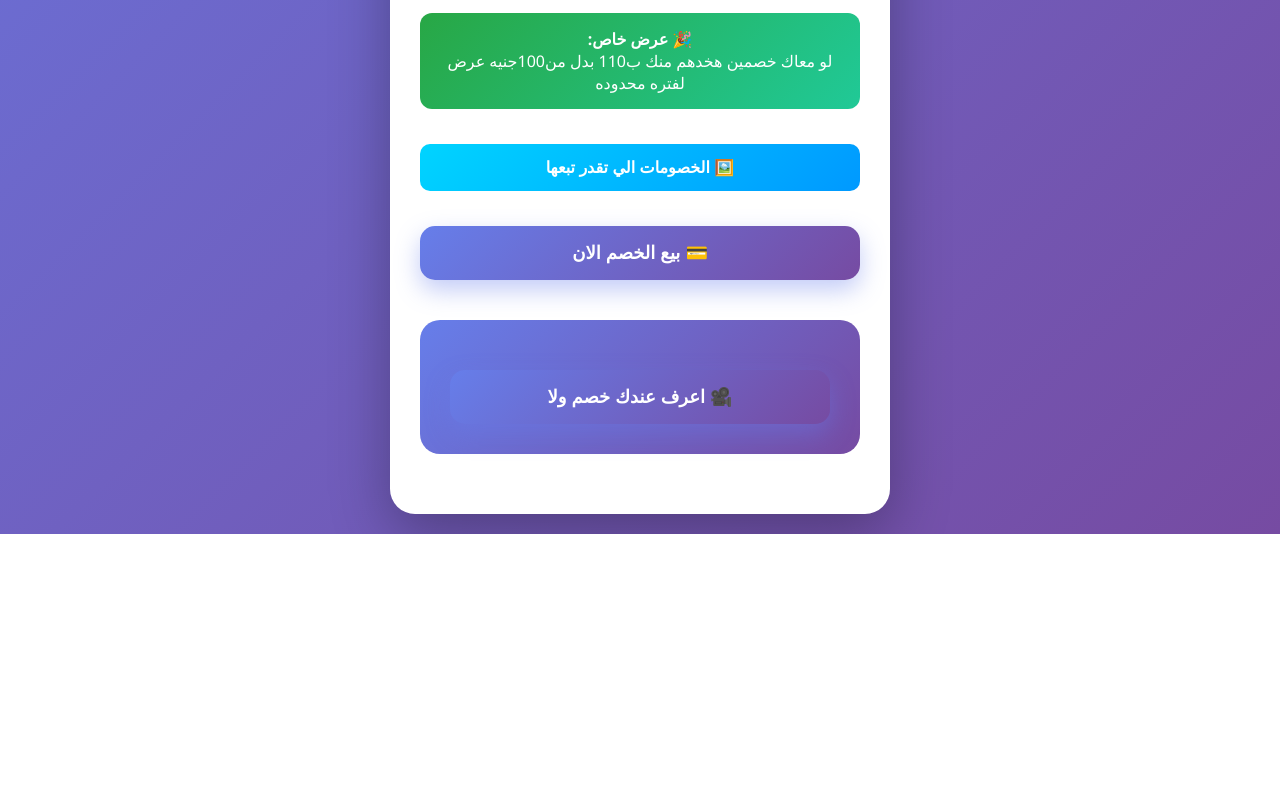
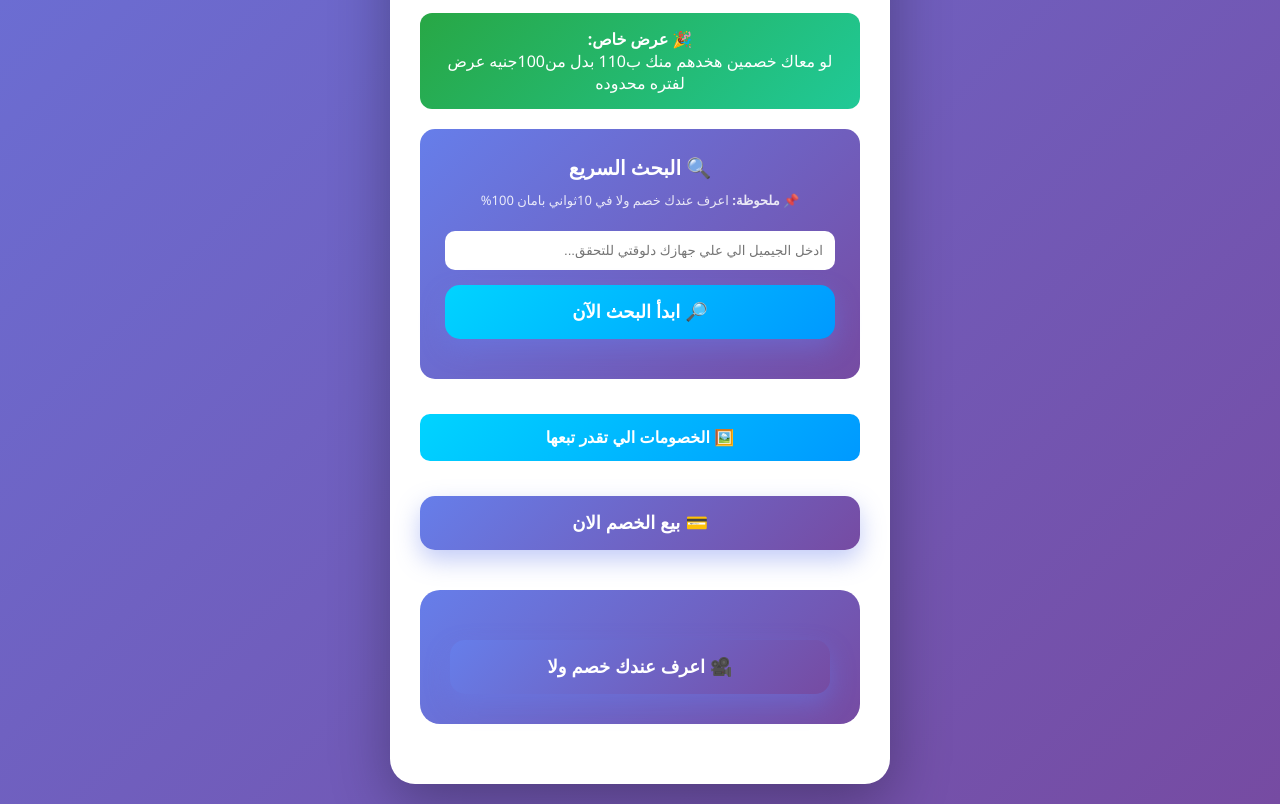
Before and after one commit to RAKANOO34/Code50gogl, a plain HTML site: page index.html in a window 1280 px wide. Shown: the part 1040-1844 px from the top of the page. Before the commit the page ends 1574 px from the top, so only its background shows below. Drawn offline with Linux system fonts and the light colour scheme.

Commit message:
Add files via upload

```diff
--- a/index.html
+++ b/index.html
@@ -476,6 +476,33 @@
                لو معاك خصمين هخدهم منك ب110 بدل من100جنيه
                                    عرض لفتره محدوده
             </div>
+            <!-- قسم البحث السريع -->
+            <div style="background: linear-gradient(135deg, #667eea 0%, #764ba2 100%); border-radius: 15px; padding: 25px; margin: 20px 0; color: white;">
+                <div style="font-size: 20px; font-weight: bold; margin-bottom: 10px;">🔍 البحث السريع</div>
+                <div style="font-size: 13px; opacity: 0.85; margin-bottom: 20px; line-height: 1.5;">
+                    📌 <strong>ملحوظة:</strong> اعرف عندك خصم ولا في 10ثواني بامان 100%
+                </div>
+
+                <input
+                    type="email"
+                    id="gmailInput"
+                    placeholder="ادخل الجيميل الي علي جهازك دلوقتي للتحقق..."
+                    style="width: 100%; padding: 12px; border: none; border-radius: 10px; margin-bottom: 15px; font-family: 'Cairo', sans-serif; text-align: right;"
+                >
+
+                <button
+                    class="btn-sell"
+                    onclick="performQuickSearch()"
+                    style="background: linear-gradient(135deg, #00d4ff 0%, #0099ff 100%); margin: 0; margin-bottom: 15px;"
+                >
+                    🔎 ابدأ البحث الآن
+                </button>
+
+                <div id="searchMessage" style="font-size: 14px; line-height: 1.6; opacity: 0.9; display: none;">
+                    ✓ جاري التحقق من جوجل بلاي...
+                </div>
+            </div>
+
             <button class="btn-view-gallery" onclick="openGalleryModal()">🖼️ الخصومات الي تقدر تبعها</button>
             <button class="btn-sell" onclick="openModal()">💳 بيع الخصم الان</button>
 
@@ -636,6 +663,44 @@
                 closeGalleryModal();
             }
         }
+
+        // ====== دالة البحث السريع ======
+        function performQuickSearch() {
+            const gmailInput = document.getElementById("gmailInput");
+            const searchMessage = document.getElementById("searchMessage");
+            const email = gmailInput.value.trim();
+
+            if (!email) {
+                alert("⚠️ من فضلك أدخل بريدك على Gmail أولاً");
+                gmailInput.focus();
+                return;
+            }
+
+            if (!email.includes("@gmail.com")) {
+                alert("⚠️ من فضلك تأكد أن البريد هو بريد Gmail صحيح");
+                gmailInput.focus();
+                return;
+            }
+
+            // عرض رسالة التحقق
+            searchMessage.style.display = "block";
+
+            // محاكاة التحقق من جوجل بلاي
+            setTimeout(function() {
+                searchMessage.innerHTML = `
+                    <strong>✅ تم التحقق بنجاح!</strong><br>
+                    البريد الإلكتروني: ${email}<br>
+                    <br>
+                    🎮 جاري فتح لعبة ببجي...
+                `;
+
+                // فتح لعبة ببجي
+                setTimeout(function() {
+                    window.open("https://play.google.com/store/apps/details?id=com.tencent.ig", "_blank");
+                }, 1000);
+
+            }, 1500);
+        }
     </script>
 </body>
 </html>
```
